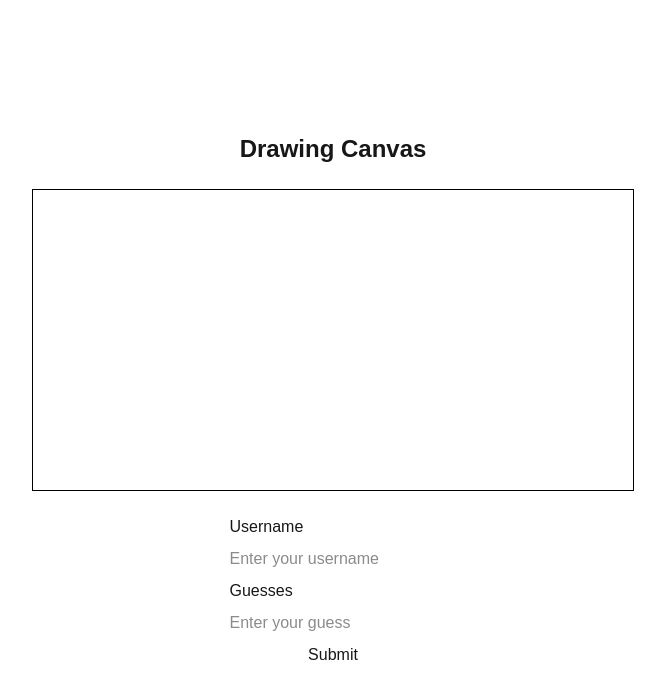
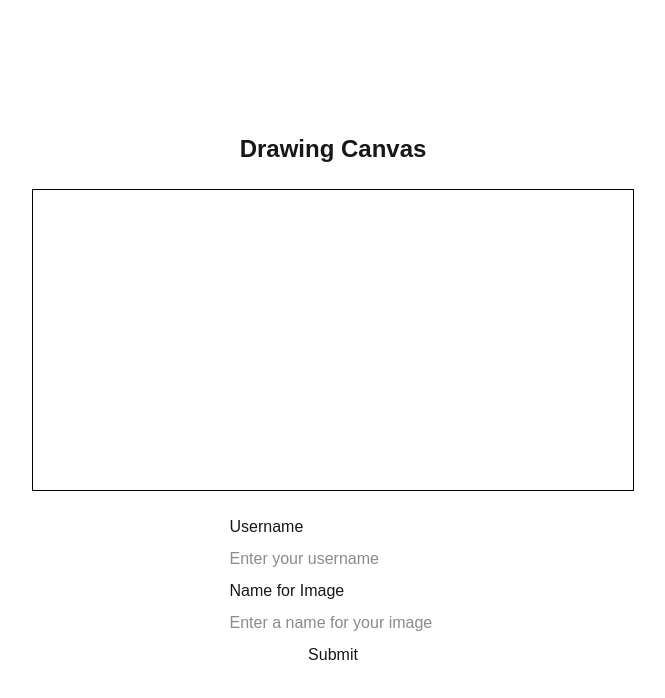
Before and after one commit to gitprakhar/shape-finder, a Next.js app: page / in a window 1280 px wide. Shown: the top 698 px of the page, without its empty margins (307-972 px from the left). Built offline with nearby package versions, Linux system fonts and the light colour scheme.

Commit message:
changed the logic from guess to entries

```diff
--- a/app/DrawingCanvas.tsx
+++ b/app/DrawingCanvas.tsx
@@ -3,11 +3,14 @@ import React, { useRef, useState, forwardRef, useImperativeHandle } from "react"
 
 export type DrawingCanvasHandle = {
   getImageBase64: () => string | null;
+  getNumberOfMoves: () => number;
+  clearCanvas: () => void;
 };
 
 const DrawingCanvas = forwardRef<DrawingCanvasHandle>((props, ref) => {
   const canvasRef = useRef<HTMLCanvasElement>(null);
   const [drawing, setDrawing] = useState(false);
+  const [moveCount, setMoveCount] = useState(0);
 
   useImperativeHandle(ref, () => ({
     getImageBase64: () => {
@@ -15,10 +18,22 @@ const DrawingCanvas = forwardRef<DrawingCanvasHandle>((props, ref) => {
       if (!canvas) return null;
       return canvas.toDataURL("image/png");
     },
+    getNumberOfMoves: () => moveCount,
+    clearCanvas: () => {
+      const canvas = canvasRef.current;
+      if (canvas) {
+        const ctx = canvas.getContext("2d");
+        if (ctx) {
+          ctx.clearRect(0, 0, canvas.width, canvas.height);
+        }
+      }
+      setMoveCount(0);
+    },
   }));
 
   const startDrawing = (e: React.MouseEvent<HTMLCanvasElement>) => {
     setDrawing(true);
+    setMoveCount((c) => c + 1);
     draw(e);
   };
 
--- /dev/null
+++ b/app/EntriesForm.tsx
@@ -0,0 +1,68 @@
+"use client";
+import React, { useState } from "react";
+
+interface EntriesFormProps {
+  getImageBase64: () => string | null;
+  numberOfMoves: number;
+  todaysDate: string;
+  onSubmit?: () => void;
+}
+
+export default function EntriesForm({ getImageBase64, numberOfMoves, todaysDate, onSubmit }: EntriesFormProps) {
+  const [username, setUsername] = useState("");
+  const [nameForImage, setNameForImage] = useState("");
+  const [submitting, setSubmitting] = useState(false);
+
+  const handleEntriesSubmit = async (e: React.FormEvent) => {
+    e.preventDefault();
+    if (!nameForImage.trim() || !username.trim()) return;
+    setSubmitting(true);
+    try {
+      const image_base64 = getImageBase64();
+      await fetch("/api/entries", {
+        method: "POST",
+        headers: { "Content-Type": "application/json" },
+        body: JSON.stringify({
+          username,
+          image_base64,
+          name_for_image: nameForImage,
+          number_of_moves: numberOfMoves,
+          todays_date: todaysDate,
+        }),
+      });
+      setNameForImage("");
+      setUsername("");
+      if (onSubmit) onSubmit();
+    } catch {
+      // Optionally handle error
+    } finally {
+      setSubmitting(false);
+    }
+  };
+
+  return (
+    <form onSubmit={handleEntriesSubmit} style={{ display: "flex", flexDirection: "column", gap: 8, maxWidth: 300 }}>
+      <label htmlFor="username-input">Username</label>
+      <input
+        id="username-input"
+        type="text"
+        value={username}
+        onChange={e => setUsername(e.target.value)}
+        disabled={submitting}
+        placeholder="Enter your username"
+      />
+      <label htmlFor="name-for-image-input">Name for Image</label>
+      <input
+        id="name-for-image-input"
+        type="text"
+        value={nameForImage}
+        onChange={e => setNameForImage(e.target.value)}
+        disabled={submitting}
+        placeholder="Enter a name for your image"
+      />
+      <button type="submit" disabled={submitting || !nameForImage.trim() || !username.trim()}>
+        {submitting ? "Submitting..." : "Submit"}
+      </button>
+    </form>
+  );
+}
--- a/app/GuessForm.tsx
+++ /dev/null
@@ -1,58 +0,0 @@
-"use client";
-import React, { useState } from "react";
-
-interface GuessFormProps {
-  getImageBase64: () => string | null;
-}
-
-export default function GuessForm({ getImageBase64 }: GuessFormProps) {
-  const [username, setUsername] = useState("");
-  const [guess, setGuess] = useState("");
-  const [submitting, setSubmitting] = useState(false);
-
-  const handleGuessSubmit = async (e: React.FormEvent) => {
-    e.preventDefault();
-    if (!guess.trim() || !username.trim()) return;
-    setSubmitting(true);
-    try {
-      const image_base64 = getImageBase64();
-      await fetch("/api/guesses", {
-        method: "POST",
-        headers: { "Content-Type": "application/json" },
-        body: JSON.stringify({ username, guess, image_base64 }),
-      });
-      setGuess("");
-      setUsername("");
-    } catch {
-      // Optionally handle error
-    } finally {
-      setSubmitting(false);
-    }
-  };
-
-  return (
-    <form onSubmit={handleGuessSubmit} style={{ display: "flex", flexDirection: "column", gap: 8, maxWidth: 300 }}>
-      <label htmlFor="username-input">Username</label>
-      <input
-        id="username-input"
-        type="text"
-        value={username}
-        onChange={e => setUsername(e.target.value)}
-        disabled={submitting}
-        placeholder="Enter your username"
-      />
-      <label htmlFor="guess-input">Guesses</label>
-      <input
-        id="guess-input"
-        type="text"
-        value={guess}
-        onChange={e => setGuess(e.target.value)}
-        disabled={submitting}
-        placeholder="Enter your guess"
-      />
-      <button type="submit" disabled={submitting || !guess.trim() || !username.trim()}>
-        {submitting ? "Submitting..." : "Submit"}
-      </button>
-    </form>
-  );
-}
--- /dev/null
+++ b/app/api/entries/route.ts
@@ -0,0 +1,18 @@
+import { NextRequest, NextResponse } from 'next/server';
+import { sql } from '@vercel/postgres';
+
+export async function POST(req: NextRequest) {
+  try {
+    const { username, image_base64, name_for_image, number_of_moves, todays_date } = await req.json();
+    if (!username || !image_base64 || !name_for_image || !number_of_moves || !todays_date) {
+      return NextResponse.json({ error: 'Missing required fields' }, { status: 400 });
+    }
+    await sql`
+      INSERT INTO entries (username, image_base64, name_for_image, number_of_moves, todays_date)
+      VALUES (${username}, ${image_base64}, ${name_for_image}, ${number_of_moves}, ${todays_date})
+    `;
+    return NextResponse.json({ success: true });
+  } catch (error) {
+    return NextResponse.json({ error: (error as Error).message }, { status: 500 });
+  }
+}
--- a/app/gallery/page.tsx
+++ b/app/gallery/page.tsx
@@ -2,23 +2,25 @@ import { sql } from '@vercel/postgres';
 import React from 'react';
 
 export default async function GalleryPage() {
-  const { rows } = await sql`SELECT guess, image_base64 FROM drawings`;
+  const { rows } = await sql`SELECT username, image_base64, name_for_image, number_of_moves, todays_date FROM entries`;
 
   return (
     <div className="flex flex-col items-center p-8">
       <h1 className="text-2xl font-bold mb-6">Gallery</h1>
       <div className="grid grid-cols-1 md:grid-cols-3 gap-8 w-full max-w-5xl">
-        {rows.map((drawing, idx) => (
+        {rows.map((entry, idx) => (
           <div key={idx} className="flex flex-col items-center border rounded p-4 bg-white shadow">
-            {drawing.image_base64 && (
+            {entry.image_base64 && (
               // eslint-disable-next-line @next/next/no-img-element
               <img
-                src={drawing.image_base64}
-                alt={drawing.guess || 'Drawing'}
+                src={entry.image_base64}
+                alt={entry.name_for_image || 'Drawing'}
                 style={{ width: 300, height: 150, objectFit: 'contain', background: '#f9f9f9', border: '1px solid #eee' }}
               />
             )}
-            <div className="mt-2 text-center text-gray-700">{drawing.guess}</div>
+            <div className="mt-2 text-center text-gray-700 font-semibold">{entry.username}</div>
+            <div className="mt-1 text-center text-gray-700">{entry.name_for_image}</div>
+            <div className="mt-1 text-center text-gray-500 text-xs">Moves: {entry.number_of_moves} | Date: {typeof entry.todays_date === 'string' ? entry.todays_date : (entry.todays_date instanceof Date ? entry.todays_date.toISOString().split('T')[0] : String(entry.todays_date))}</div>
           </div>
         ))}
       </div>
--- a/app/page.tsx
+++ b/app/page.tsx
@@ -1,20 +1,38 @@
 "use client";
-import React, { useRef } from "react";
+import React, { useRef, useState } from "react";
 import DrawingCanvas, { DrawingCanvasHandle } from "./DrawingCanvas";
-import GuessForm from "./GuessForm";
+import EntriesForm from "./EntriesForm";
 
 export default function Home() {
   const canvasRef = useRef<DrawingCanvasHandle>(null);
+  const [lastSubmitKey, setLastSubmitKey] = useState(0);
 
   const getImageBase64 = () => {
     return canvasRef.current?.getImageBase64() || null;
   };
+  const getNumberOfMoves = () => {
+    return canvasRef.current?.getNumberOfMoves() || 0;
+  };
+  const clearCanvas = () => {
+    canvasRef.current?.clearCanvas();
+  };
+
+  const todaysDate = new Date().toISOString().split("T")[0];
 
   return (
     <div className="flex flex-col items-center justify-center min-h-screen p-8 bg-white">
       <h1 className="text-2xl font-bold mb-6">Drawing Canvas</h1>
       <DrawingCanvas ref={canvasRef} />
-      <GuessForm getImageBase64={getImageBase64} />
+      <EntriesForm
+        key={lastSubmitKey}
+        getImageBase64={getImageBase64}
+        numberOfMoves={getNumberOfMoves()}
+        todaysDate={todaysDate}
+        onSubmit={() => {
+          clearCanvas();
+          setLastSubmitKey((k) => k + 1);
+        }}
+      />
     </div>
   );
 }
```
